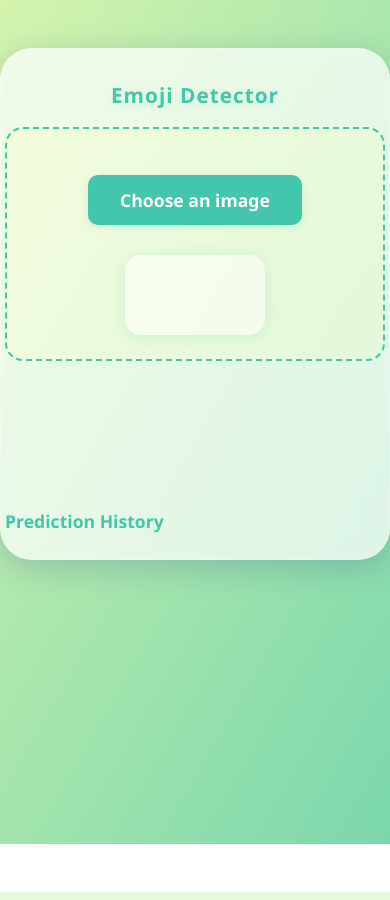
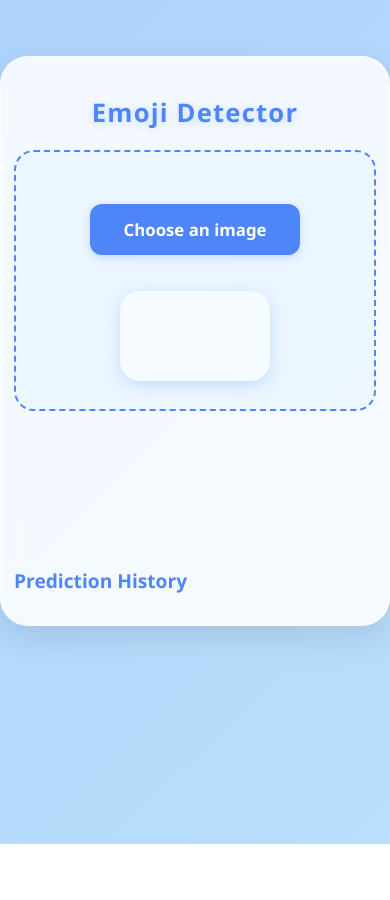
Before and after one commit to Shad0wKilleer/EmojiDetector, a Flask app: page / in a window 390 px wide. Run offline with Flask 3, Linux system fonts and the light colour scheme; parts of the project's set-up code (start-up, migrations or seed data) failed here and were passed over.

Commit message:
Updated style.css improved version and updated ui

```diff
--- a/Frontend/static/style.css
+++ b/Frontend/static/style.css
@@ -1,8 +1,8 @@
 body {
   min-height: 100vh;
   margin: 0;
-  font-family: 'Segoe UI', 'Arial', sans-serif;
-  color: #222;
+  font-family: 'Poppins', 'Segoe UI', sans-serif;
+  color: #1f1f1f;
   background: transparent;
   overflow-x: hidden;
 }
@@ -11,9 +11,9 @@ body {
   position: fixed;
   top: 0; left: 0; right: 0; bottom: 0;
   z-index: 0;
-  background: linear-gradient(120deg, #f8ffae 0%, #43c6ac 100%, #ffb347 100%);
-  background-size: 200% 200%;
-  animation: gradientMove 8s ease-in-out infinite;
+  background: linear-gradient(135deg, #a1c4fd 0%, #c2e9fb 100%);
+  background-size: 300% 300%;
+  animation: gradientMove 10s ease-in-out infinite;
 }
 @keyframes gradientMove {
   0% { background-position: 0% 50%; }
@@ -24,39 +24,39 @@ body {
 .container {
   position: relative;
   z-index: 1;
-  background: rgba(255,255,255,0.7);
-  box-shadow: 0 8px 32px 0 rgba(31, 38, 135, 0.2);
-  border-radius: 32px;
-  max-width: 430px;
-  margin: 48px auto;
-  padding: 40px 32px 32px 32px;
+  background: rgba(255, 255, 255, 0.85);
+  border-radius: 28px;
+  box-shadow: 0 12px 32px rgba(0, 0, 0, 0.1);
+  max-width: 460px;
+  margin: 56px auto;
+  padding: 48px 36px 36px;
   text-align: center;
-  backdrop-filter: blur(16px);
-  border: 1.5px solid rgba(255,255,255,0.3);
+  backdrop-filter: blur(12px);
+  border: 2px solid rgba(255,255,255,0.35);
 }
 
 .title {
-  font-size: 2.3rem;
-  color: #43c6ac;
-  margin-bottom: 18px;
-  letter-spacing: 1px;
-  font-weight: 800;
-  text-shadow: 0 2px 12px #43c6ac33;
+  font-size: 2.5rem;
+  color: #4f86f7;
+  margin-bottom: 20px;
+  font-weight: 900;
+  letter-spacing: 1.2px;
+  text-shadow: 0 2px 10px rgba(79,134,247,0.25);
 }
 
 .upload-area {
-  border: 2.5px dashed #43c6ac;
-  border-radius: 18px;
-  padding: 36px 16px 24px 16px;
-  background: rgba(248,255,174,0.18);
-  margin-bottom: 28px;
-  transition: background 0.3s, border 0.3s;
+  border: 2.5px dashed #4f86f7;
+  border-radius: 20px;
+  padding: 40px 18px 28px;
+  background: rgba(193,225,252,0.15);
+  margin-bottom: 30px;
+  transition: all 0.3s ease;
   cursor: pointer;
-  outline: none;
 }
-.upload-area:focus, .upload-area.dragover {
-  background: #43c6ac22;
-  border-color: #ffb347;
+.upload-area:focus,
+.upload-area.dragover {
+  background: #4f86f722;
+  border-color: #8ec5fc;
 }
 
 input[type="file"] {
@@ -64,43 +64,41 @@ input[type="file"] {
 }
 .upload-label {
   display: inline-block;
-  background: #43c6ac;
-  color: #fff;
-  padding: 13px 32px;
-  border-radius: 10px;
+  background: #4f86f7;
+  color: white;
+  padding: 14px 34px;
+  border-radius: 12px;
   cursor: pointer;
-  font-size: 1.1rem;
+  font-size: 1.05rem;
   font-weight: 600;
-  margin-top: 10px;
-  margin-bottom: 10px;
-  transition: background 0.2s, transform 0.2s;
-  box-shadow: 0 2px 8px #43c6ac33;
+  margin: 12px 0;
+  transition: 0.25s ease;
+  box-shadow: 0 3px 10px rgba(79,134,247,0.25);
 }
 .upload-label:hover {
-  background: #34a69a;
-  transform: scale(1.04);
+  background: #356ee3;
+  transform: scale(1.05);
 }
 
 #preview-wrapper {
-  margin: 20px auto 0 auto;
-  max-width: 140px;
-  max-height: 140px;
-  border-radius: 16px;
-  box-shadow: 0 2px 16px #43c6ac33;
-  background: #fff8;
+  margin: 24px auto 0;
+  max-width: 150px;
+  max-height: 150px;
+  border-radius: 20px;
+  background: #ffffff88;
+  box-shadow: 0 4px 16px rgba(79,134,247,0.25);
   display: flex;
   align-items: center;
   justify-content: center;
-  min-height: 80px;
-  transition: box-shadow 0.3s;
+  min-height: 90px;
 }
 #preview {
-  max-width: 120px;
-  max-height: 120px;
-  border-radius: 12px;
+  max-width: 130px;
+  max-height: 130px;
+  border-radius: 16px;
   display: none;
-  box-shadow: 0 2px 12px #43c6ac33;
-  animation: fadeIn 0.7s;
+  box-shadow: 0 4px 12px rgba(79,134,247,0.25);
+  animation: fadeIn 0.6s ease-in-out;
 }
 @keyframes fadeIn {
   from { opacity: 0; transform: scale(0.9); }
@@ -108,76 +106,77 @@ input[type="file"] {
 }
 
 .main-btn {
-  background: linear-gradient(90deg, #43c6ac 60%, #ffb347 100%);
+  background: linear-gradient(90deg, #4f86f7 0%, #8ec5fc 100%);
   color: #fff;
   border: none;
-  border-radius: 8px;
-  padding: 13px 32px;
+  border-radius: 10px;
+  padding: 14px 34px;
   font-size: 1.1rem;
   font-weight: 700;
-  margin: 18px 0 0 0;
+  margin-top: 20px;
   cursor: pointer;
-  box-shadow: 0 2px 8px #43c6ac33;
-  transition: background 0.2s, transform 0.2s;
+  box-shadow: 0 3px 10px rgba(79,134,247,0.25);
+  transition: all 0.2s;
 }
 .main-btn:hover {
-  background: linear-gradient(90deg, #34a69a 60%, #ffb347 100%);
-  transform: scale(1.04);
+  background: linear-gradient(90deg, #356ee3 0%, #8ec5fc 100%);
+  transform: scale(1.05);
 }
 
 .loader {
-  margin: 24px auto 0 auto;
-  border: 6px solid #f3f3f3;
-  border-top: 6px solid #43c6ac;
+  margin: 26px auto 0;
+  border: 6px solid #f0f0f0;
+  border-top: 6px solid #4f86f7;
   border-radius: 50%;
-  width: 48px;
-  height: 48px;
+  width: 50px;
+  height: 50px;
   animation: spin 1s linear infinite;
   display: block;
 }
 @keyframes spin {
-  0% { transform: rotate(0deg); }
-  100% { transform: rotate(360deg); }
+  to { transform: rotate(360deg); }
 }
 
 .result-section {
-  margin-top: 32px;
+  margin-top: 36px;
   min-height: 80px;
 }
 .result-card {
-  background: rgba(255,255,255,0.85);
-  border-radius: 18px;
-  box-shadow: 0 2px 12px #43c6ac22;
-  padding: 24px 12px 18px 12px;
-  margin: 0 auto 18px auto;
-  max-width: 320px;
-  animation: fadeIn 0.7s;
+  background: rgba(255, 255, 255, 0.9);
+  border-radius: 20px;
+  box-shadow: 0 3px 14px rgba(79,134,247,0.2);
+  padding: 26px 16px;
+  margin: 0 auto 20px;
+  max-width: 340px;
+  animation: fadeIn 0.6s ease-in-out;
 }
+
 .unicode-box {
   display: flex;
   align-items: center;
   justify-content: center;
-  gap: 10px;
-  font-size: 1.5rem;
-  background: #f8ffae55;
-  border-radius: 8px;
-  padding: 10px 18px;
-  margin-bottom: 10px;
-  box-shadow: 0 1px 4px #43c6ac22;
+  gap: 12px;
+  font-size: 1.6rem;
+  background: #e0f0ff77;
+  border-radius: 10px;
+  padding: 12px 20px;
+  margin-bottom: 12px;
+  box-shadow: 0 1px 6px rgba(79,134,247,0.15);
   user-select: all;
 }
+
 .copy-btn {
-  background: #ffb347;
+  background: #8ec5fc;
   color: #fff;
   border: none;
-  border-radius: 6px;
-  padding: 6px 10px;
-  font-size: 1.1rem;
+  border-radius: 8px;
+  padding: 7px 12px;
+  font-size: 1rem;
   cursor: pointer;
-  transition: background 0.2s, transform 0.2s;
+  transition: 0.2s;
 }
 .copy-btn:hover {
-  background: #43c6ac;
+  background: #4f86f7;
   transform: scale(1.1);
 }
 #confetti {
@@ -185,51 +184,50 @@ input[type="file"] {
 }
 
 #reset-btn {
-  margin-top: 10px;
+  margin-top: 14px;
 }
 
 .history-section {
-  margin-top: 36px;
+  margin-top: 40px;
   text-align: left;
 }
 .history-section h2 {
-  font-size: 1.1rem;
-  color: #43c6ac;
-  margin-bottom: 8px;
+  font-size: 1.2rem;
+  color: #4f86f7;
+  margin-bottom: 10px;
   font-weight: 700;
 }
 .history-list {
   list-style: none;
   padding: 0;
   margin: 0;
-  max-height: 120px;
+  max-height: 140px;
   overflow-y: auto;
 }
 .history-list li {
   display: flex;
   align-items: center;
   gap: 10px;
-  padding: 7px 0;
-  border-bottom: 1px solid #eee;
-  font-size: 1.1rem;
-  background: rgba(255,255,255,0.7);
-  border-radius: 6px;
-  margin-bottom: 2px;
+  padding: 8px 10px;
+  background: rgba(255,255,255,0.75);
+  border-radius: 8px;
+  margin-bottom: 6px;
+  font-size: 1.05rem;
   transition: background 0.2s;
 }
 .history-list li:hover {
-  background: #f8ffae55;
+  background: #e0f0ff77;
 }
 
 @media (max-width: 600px) {
   .container {
-    padding: 18px 4px;
-    max-width: 98vw;
+    padding: 20px 12px;
+    max-width: 96vw;
   }
   .title {
-    font-size: 1.3rem;
+    font-size: 1.6rem;
   }
   .result-card {
-    padding: 12px 2px 10px 2px;
+    padding: 14px 10px;
   }
 }
```
